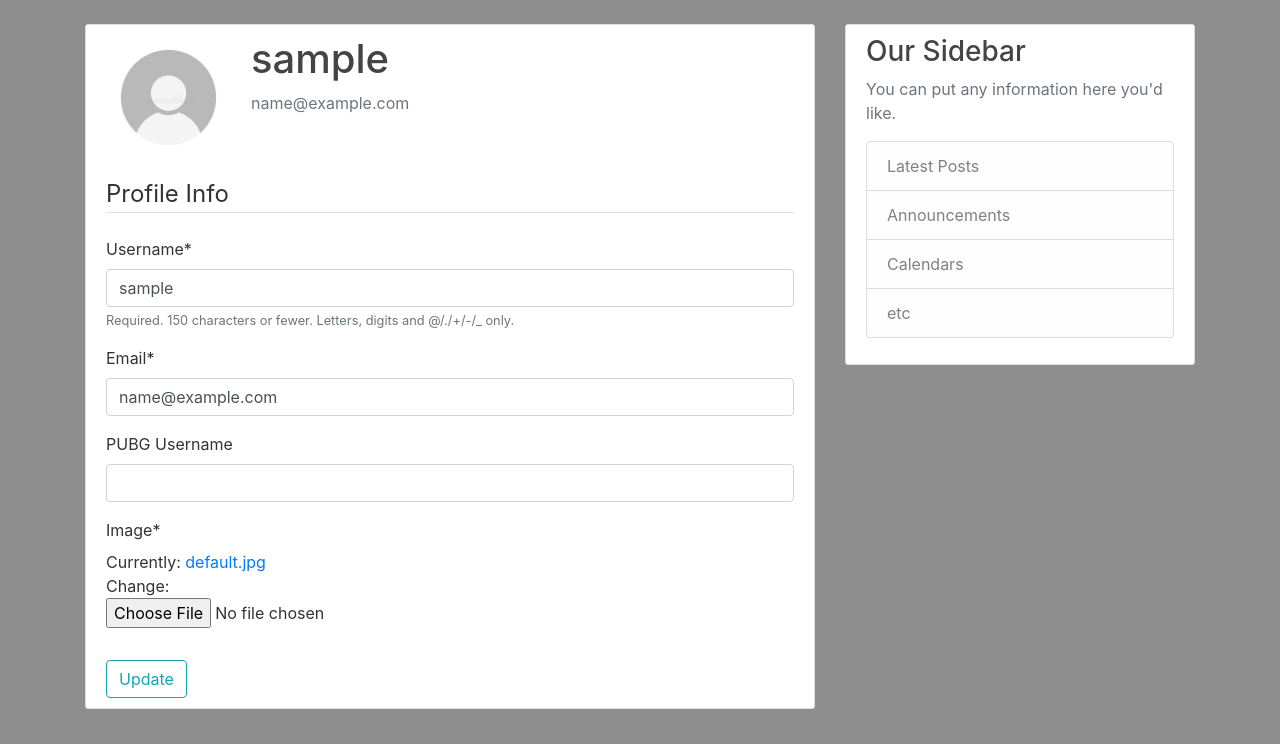
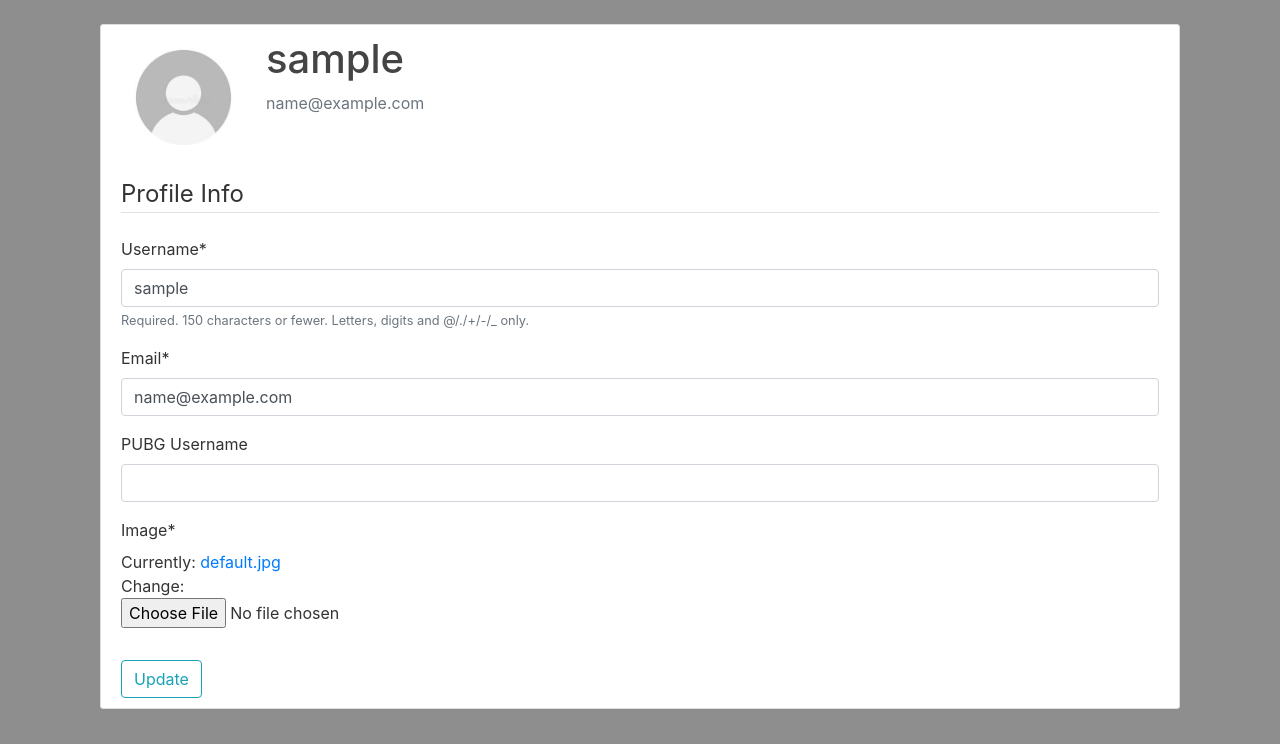
Before and after one commit to nevinbarker/pubg_stat_tracker, a Django app: page /userlogin/profile in a window 1280 px wide. Shown: the part 56-800 px from the top of the page. Run offline with Django 3.2, Linux system fonts and the light colour scheme; the visitor is signed in with stand-in values (Sample User, id 1); parts of the project's set-up code (start-up, migrations or seed data) failed here and were passed over; some libraries are stand-ins or nearby versions.

Commit message:
finished project

```diff
--- a/pubg_stat_tracker/pubg_stat_tracker/settings.py
+++ b/pubg_stat_tracker/pubg_stat_tracker/settings.py
@@ -52,7 +52,7 @@ MIDDLEWARE = [
     'django.middleware.csrf.CsrfViewMiddleware',
     'django.contrib.auth.middleware.AuthenticationMiddleware',
     'django.contrib.messages.middleware.MessageMiddleware',
-    'django.middleware.clickjacking.XFrameOptionsMiddleware',
+    'django.middleware.clickjacking.XFrameOptionsMiddleware'
 ]
 
 ROOT_URLCONF = 'pubg_stat_tracker.urls'
@@ -67,7 +67,7 @@ TEMPLATES = [
                 'django.template.context_processors.debug',
                 'django.template.context_processors.request',
                 'django.contrib.auth.context_processors.auth',
-                'django.contrib.messages.context_processors.messages',
+                'django.contrib.messages.context_processors.messages'
             ],
         },
     },
--- a/pubg_stat_tracker/requirements.txt
+++ b/pubg_stat_tracker/requirements.txt
@@ -3,6 +3,9 @@ certifi==2020.12.5
 chardet==4.0.0
 cycler==0.10.0
 Django==3.1.5
+django-appconf==1.0.4
+django-background-tasks==1.2.5
+django-compat==1.0.15
 django-crispy-forms==1.10.0
 idna==2.10
 kiwisolver==1.3.1
--- a/pubg_stat_tracker/static/main.css
+++ b/pubg_stat_tracker/static/main.css
@@ -82,3 +82,17 @@ a.article-title:hover {
 .account-heading {
   font-size: 2.5rem;
 }
+
+@media screen and (max-width: 632px) {
+  #graph { width: 300px;}
+}
+
+@media screen and (max-width: 320px) {
+  #graph { width: 260px;}
+}
+
+#graph { height: auto; }
+
+@media screen and (max-width: 632px) {
+  #profile-pic { flex-direction: column; }
+}
--- a/pubg_stat_tracker/stats/utils.py
+++ b/pubg_stat_tracker/stats/utils.py
@@ -6,10 +6,10 @@ import base64
 
 def get_graph():
     buffer = BytesIO()
-    plt.savefig(buffer, format='png')
+    plt.savefig(buffer, format='jpg')
     buffer.seek(0)
-    image_png = buffer.getvalue()
-    graph = base64.b64encode(image_png)
+    image_jpg = buffer.getvalue()
+    graph = base64.b64encode(image_jpg)
     graph = graph.decode('utf-8')
     buffer.close()
     return graph
--- a/pubg_stat_tracker/templates/base.html
+++ b/pubg_stat_tracker/templates/base.html
@@ -37,8 +37,7 @@
           </nav>
         </header>
         <main role="main" class="container">
-          <div class="row">
-            <div class="col-md-8">
+          <div class="container-fluid">
               {% if messages %}
                 {% for message in messages %}
                   <div class="alert alert-{{ message.tags }}">
@@ -48,20 +47,6 @@
                 {% endif %}
                 {% block content %}{% endblock content %}
                 {% block extra_js %}{% endblock extra_js %}
-            </div>
-            <div class="col-md-4">
-              <div class="content-section">
-                <h3>Our Sidebar</h3>
-                <p class='text-muted'>You can put any information here you'd like.
-                  <ul class="list-group">
-                    <li class="list-group-item list-group-item-light">Latest Posts</li>
-                    <li class="list-group-item list-group-item-light">Announcements</li>
-                    <li class="list-group-item list-group-item-light">Calendars</li>
-                    <li class="list-group-item list-group-item-light">etc</li>
-                  </ul>
-                </p>
-              </div>
-            </div>
           </div>
         </main>
 
--- a/pubg_stat_tracker/userlogin/templates/userlogin/profile.html
+++ b/pubg_stat_tracker/userlogin/templates/userlogin/profile.html
@@ -2,10 +2,10 @@
 {% load crispy_forms_tags %}
 {% block content %}
     <div class="content-section">
-        <div class="media">
-            <img class="rounded-circle account-img" src="{{ user.profile.image.url }}">
+        <div class="media d-flex" id="profile-pic">
+            <img class="rounded-circle account-img d-flex" src="{{ user.profile.image.url }}">
             <div class="media-body">
-                <h2 class="account-heading">{{ user.username }}</h2>
+                <h2 class="account-heading ">{{ user.username }}</h2>
                 <p class="text-secondary">{{ user.email }}</p>
             </div>
         </div>
```
Also changed, not shown: pubg_stat_tracker/stats/templates/stats/stats.html (+1 -1 lines), pubg_stat_tracker/static/app.js (line endings or trailing spaces).
